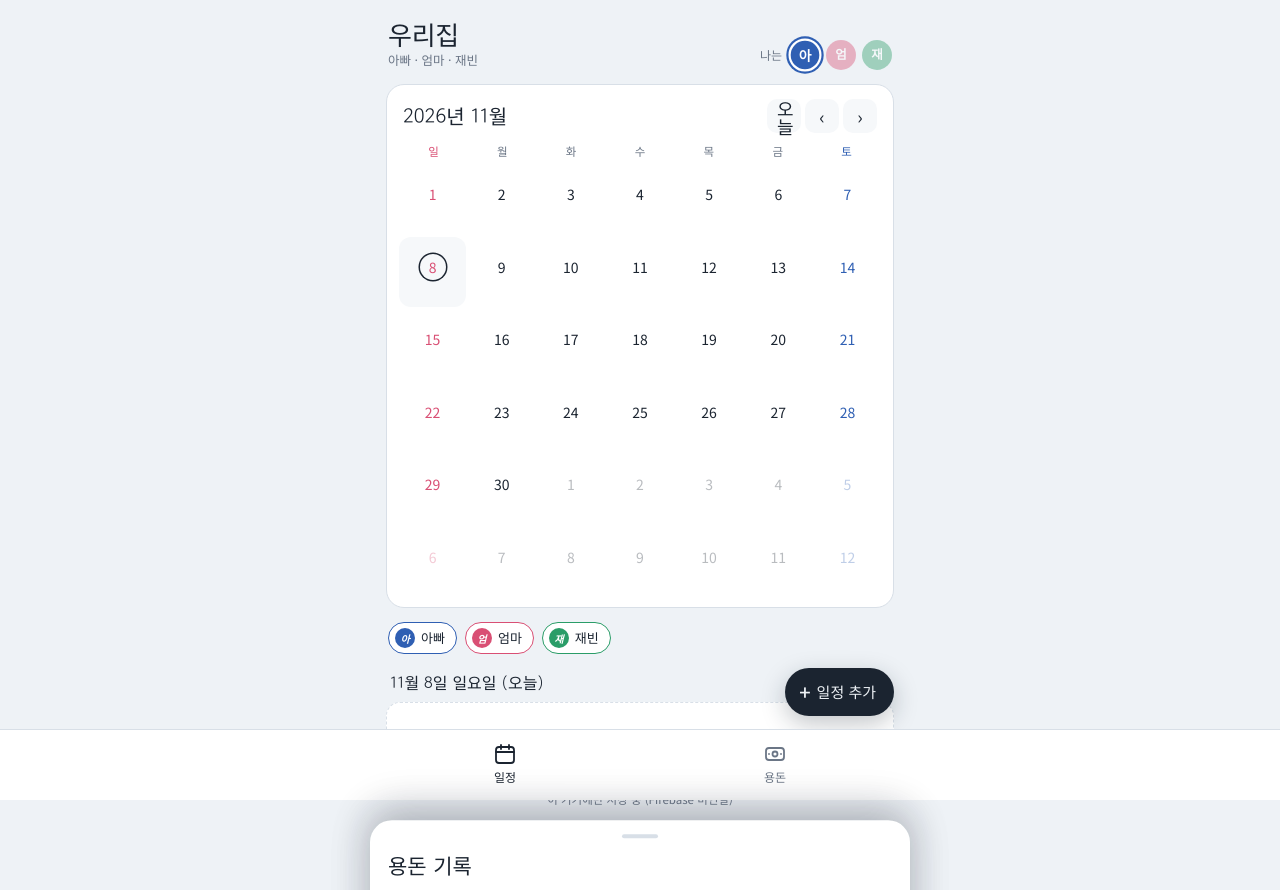
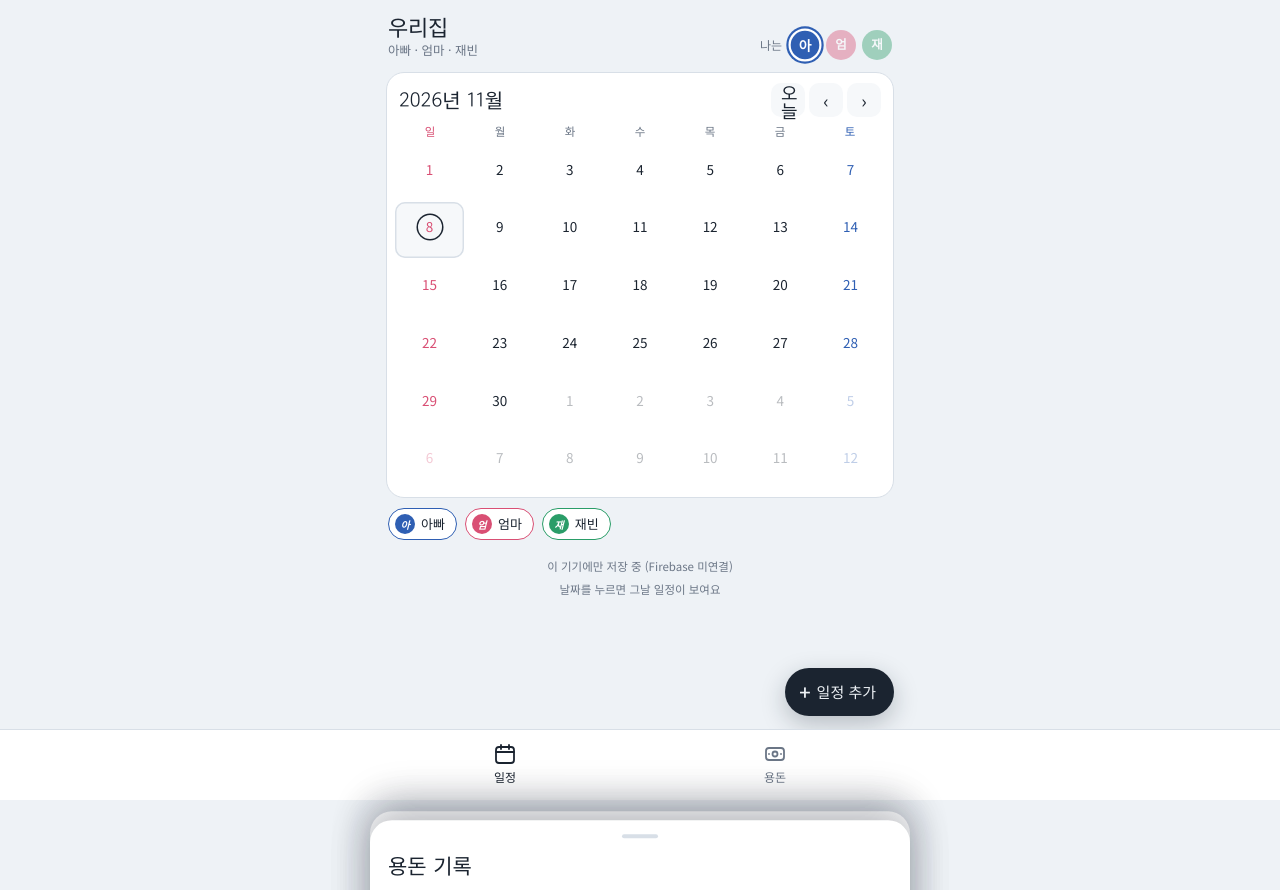
Before and after one commit to kayla713/family-app, a plain HTML site: page index.html in a window 1280 px wide. After the commit the page ends 800 px from the top, so only its background shows below. Drawn offline with Linux system fonts and the light colour scheme.

Commit message:
Add files via upload

```diff
--- a/index.html
+++ b/index.html
@@ -65,8 +65,8 @@ textarea{resize:vertical;min-height:64px}
 h1,h2,h3{font-family:"Gowun Dodum","Noto Sans KR",sans-serif;font-weight:400;margin:0}
 
 .app{max-width:540px;margin:0 auto;min-height:100%;padding:0 0 calc(76px + env(safe-area-inset-bottom,0px))}
-header{position:sticky;top:env(safe-area-inset-top,0px);background:var(--bg);z-index:5;padding:14px 18px 10px;display:flex;align-items:flex-end;justify-content:space-between;gap:12px}
-header h1{font-size:26px;letter-spacing:-.01em}
+header{position:sticky;top:env(safe-area-inset-top,0px);background:var(--bg);z-index:5;padding:10px 18px 8px;display:flex;align-items:flex-end;justify-content:space-between;gap:12px}
+header h1{font-size:22px;letter-spacing:-.01em}
 header .sub{font-size:12.5px;color:var(--muted);margin-top:-2px}
 .me{display:flex;gap:6px;align-items:center}
 .me span{font-size:12px;color:var(--muted);margin-right:2px}
@@ -80,30 +80,30 @@ main{padding:4px 16px 0}
 .view{display:none} .view.on{display:block}
 
 /* ---- calendar ---- */
-.cal{background:var(--paper);border-radius:18px;padding:14px 12px 10px;border:1px solid var(--line)}
-.cal-head{display:flex;align-items:center;justify-content:space-between;padding:0 4px 10px}
+.cal{background:var(--paper);border-radius:18px;padding:10px 8px 8px;border:1px solid var(--line)}
+.cal-head{display:flex;align-items:center;justify-content:space-between;padding:0 4px 6px}
 .cal-head h2{font-size:20px}
 .cal-head .nav{display:flex;gap:4px}
 .cal-head .nav button{width:34px;height:34px;border-radius:10px;background:var(--paper2);font-size:18px;line-height:1}
 .cal-head .today-btn{font-size:12.5px;padding:0 10px;height:34px;border-radius:10px;background:var(--paper2)}
 .dow{display:grid;grid-template-columns:repeat(7,1fr);font-size:11.5px;color:var(--muted);text-align:center;margin-bottom:4px}
 .dow span:first-child{color:var(--mom)} .dow span:last-child{color:var(--dad)}
-.grid{display:grid;grid-template-columns:repeat(7,1fr);gap:2px}
-.day{aspect-ratio:1/1.05;border-radius:12px;display:flex;flex-direction:column;align-items:center;justify-content:center;gap:4px;font-size:14px;position:relative}
+.grid{display:grid;grid-template-columns:repeat(7,1fr);gap:1px}
+.day{aspect-ratio:1/0.82;border-radius:10px;display:flex;flex-direction:column;align-items:center;justify-content:center;gap:2px;font-size:13.5px;position:relative}
 .day.other{opacity:.3}
-.day.sel{background:var(--paper2)}
+.day.sel{background:var(--paper2);box-shadow:inset 0 0 0 1.5px var(--line)}
 .day.today .n{box-shadow:0 0 0 1.5px var(--todayring);border-radius:50%}
-.day .n{width:26px;height:26px;display:grid;place-items:center}
+.day .n{width:24px;height:24px;display:grid;place-items:center}
 .day.sun .n{color:var(--mom)} .day.sat .n{color:var(--dad)}
 .dots{display:flex;gap:3px;height:5px}
 .dots i{width:5px;height:5px;border-radius:50%;background:var(--c)}
 
-.filter{display:flex;gap:8px;margin:14px 2px 8px;align-items:center}
+.filter{display:flex;gap:8px;margin:10px 2px 4px;align-items:center}
 .filter .chip{display:flex;align-items:center;gap:6px;padding:5px 11px 5px 6px;border-radius:999px;border:1px solid var(--line);background:var(--paper);font-size:13px;opacity:.5}
 .filter .chip.on{opacity:1;border-color:var(--c)}
 .filter .chip .avatar{width:20px;height:20px;font-size:10px}
 
-.daylist h3{font-size:16px;margin:16px 4px 8px;display:flex;justify-content:space-between;align-items:baseline}
+.daylist h3{font-size:18px;margin:0 0 10px;display:flex;justify-content:space-between;align-items:baseline}
 .daylist h3 small{font-size:12px;color:var(--muted);font-weight:400}
 .ev{display:flex;gap:12px;background:var(--paper);border:1px solid var(--line);border-radius:14px;padding:12px 12px 12px 0;margin-bottom:8px;align-items:center;overflow:hidden}
 .ev .bar{width:5px;align-self:stretch;border-radius:0 4px 4px 0;background:linear-gradient(var(--c1),var(--c2))}
@@ -223,11 +223,8 @@ nav.tabs button svg{width:24px;height:24px;stroke:currentColor;fill:none;stroke-
         <button class="chip m-son on" data-f="son"><i class="avatar m-son">재</i>재빈</button>
       </div>
 
-      <div class="daylist">
-        <h3><span id="day-title"></span><small id="day-count"></small></h3>
-        <div id="ev-list"></div>
-      </div>
       <div class="status" id="status-cal"></div>
+      <div class="status" style="padding-top:0">날짜를 누르면 그날 일정이 보여요</div>
     </section>
 
     <!-- 용돈 -->
@@ -273,6 +270,16 @@ nav.tabs button svg{width:24px;height:24px;stroke:currentColor;fill:none;stroke-
 </div>
 
 <div class="scrim" id="scrim"></div>
+
+<!-- 날짜 일정 시트 -->
+<div class="sheet" id="sheet-day" role="dialog" aria-label="그날 일정">
+  <div class="handle"></div>
+  <div class="daylist">
+    <h3><span id="day-title"></span><small id="day-count"></small></h3>
+    <div id="ev-list"></div>
+  </div>
+  <div class="btns"><button class="cancel" data-close>닫기</button><button class="save" id="day-add">+ 일정 추가</button></div>
+</div>
 
 <!-- 일정 추가 시트 -->
 <div class="sheet" id="sheet-ev" role="dialog" aria-label="일정 추가">
@@ -414,7 +421,7 @@ nav.tabs button svg{width:24px;height:24px;stroke:currentColor;fill:none;stroke-
       b.setAttribute('aria-label',`${d.getMonth()+1}월 ${d.getDate()}일`);
       const dots=ORDER.filter(mm=>byDay[s]&&byDay[s].has(mm)).map(mm=>`<i class="m-${mm}"></i>`).join('');
       b.innerHTML=`<span class="n">${d.getDate()}</span><span class="dots">${dots}</span>`;
-      b.addEventListener('click',()=>{ sel=s; if(d.getMonth()!==m){cur=new Date(y,d.getMonth(),1);} renderCal(); });
+      b.addEventListener('click',()=>{ sel=s; if(d.getMonth()!==m){cur=new Date(y,d.getMonth(),1);} renderCal(); openSheet('#sheet-day'); });
       g.appendChild(b);
     }
     // day list
@@ -451,6 +458,7 @@ nav.tabs button svg{width:24px;height:24px;stroke:currentColor;fill:none;stroke-
   // event sheet
   function setWho(){ document.querySelectorAll('#ev-who button').forEach(b=>b.classList.toggle('on',whoPick[b.dataset.w])); }
   document.querySelectorAll('#ev-who button').forEach(b=>b.addEventListener('click',()=>{whoPick[b.dataset.w]=!whoPick[b.dataset.w];setWho();}));
+  $('#day-add').addEventListener('click',()=>{ closeSheets(); setTimeout(()=>$('#fab').click(),120); });
   $('#fab').addEventListener('click',()=>{
     $('#ev-title').value=''; $('#ev-time').value=''; $('#ev-memo').value=''; $('#ev-err').textContent='';
     $('#ev-date').value=sel; whoPick={dad:false,mom:false,son:false}; whoPick[me]=true; setWho();
```
